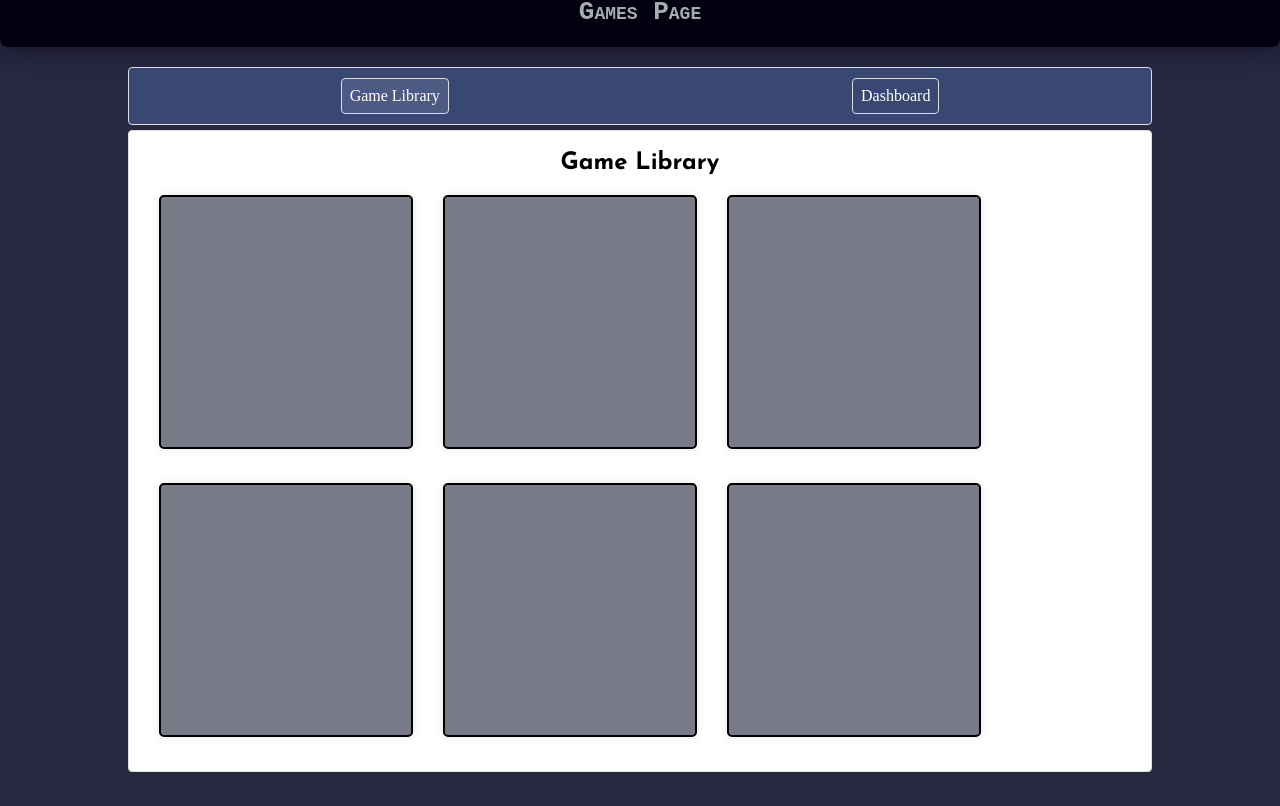
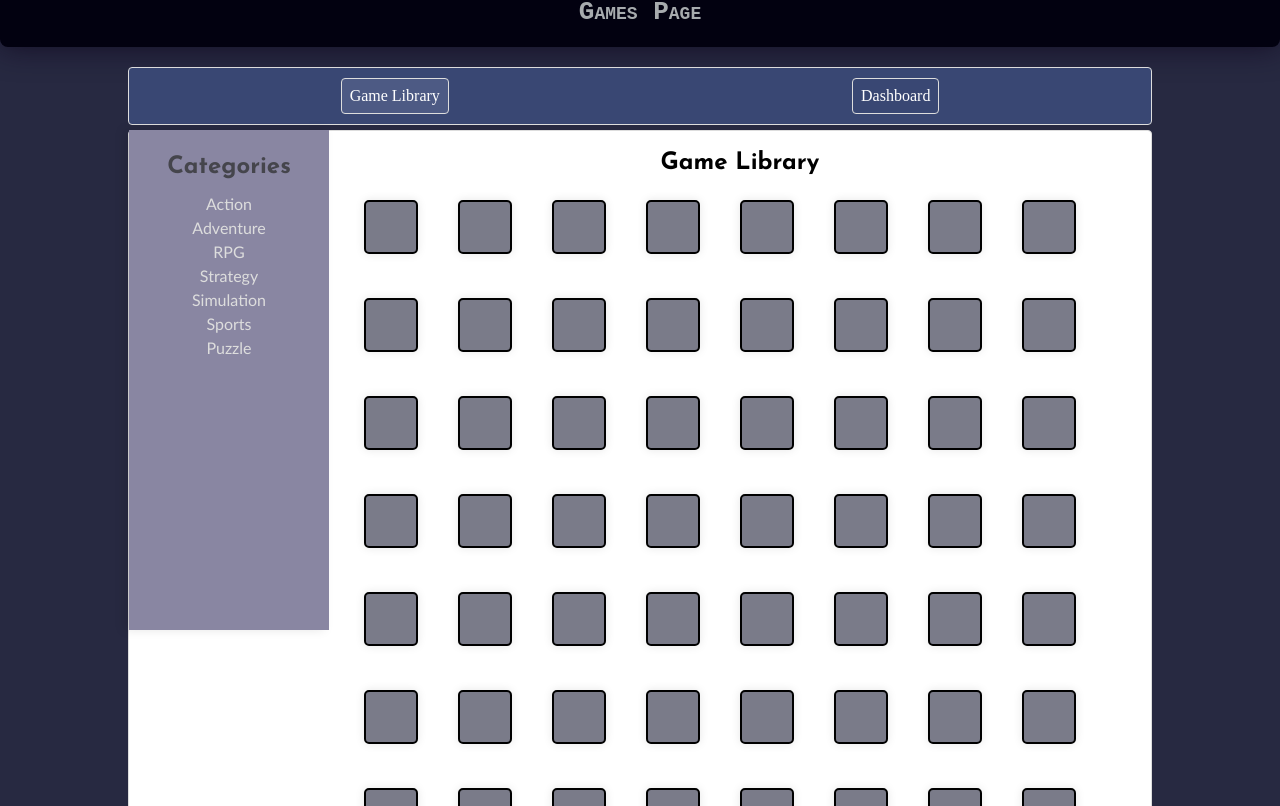
Before and after one commit to bryceberwald/Berz, a React (Create React App) app in the folder client/: page /games in a window 1280 px wide. Shown: the part 614-1420 px from the top of the page. Built offline with nearby package versions, Linux system fonts and the light colour scheme; a web font is replaced by a local one.

Commit message:
Added a GamesNavBar for game types to be categorized in the game library and made changes to the TabComponent which gets rendered on the GamesPage.

```diff
--- /dev/null
+++ b/client/src/components/GamesNavBar/GamesNavBar.css
@@ -0,0 +1,42 @@
+/* RightSidebar.css */
+
+.games-navbar {
+    width: 200px;
+    margin-left: -215px;
+    margin-top: -50px;
+    height: 500px;
+    background-color: hsl(247, 13%, 58%);
+    overflow-y: auto; /* Enable vertical scrolling if content exceeds the height */
+    box-shadow: -5px 0 10px rgba(0, 0, 0, 0.1);
+    position: absolute;
+
+  }
+
+  .games-navbar h2 {
+    color: #45454c;
+    margin-top: 20px;
+  }
+
+  .games-navbar .options-list {
+    margin-top: 10px;
+  }
+
+  .games-navbar ul {
+    list-style: none;
+    padding: 0;
+  }
+
+  .games-navbar li {
+    margin-bottom: 5px;
+    cursor: pointer;
+    transition: background-color 0.2s ease;
+    text-align: center;
+    font-family: 'Trebuchet MS', 'Lucida Sans Unicode', 'Lucida Grande', 'Lucida Sans', Arial, sans-serif;
+    color: #ddd;
+  }
+
+  .games-navbar li:hover {
+    background-color: #625870;
+  }
+
+  /* Add additional styling as needed */
--- /dev/null
+++ b/client/src/components/GamesNavBar/GamesNavBar.js
@@ -0,0 +1,31 @@
+import React from 'react';
+import './GamesNavBar.css'; // You can create a CSS file for styling
+
+const GamesNavBar = () => {
+
+  const options = [
+    'Action',
+    'Adventure',
+    'RPG',
+    'Strategy',
+    'Simulation',
+    'Sports',
+    'Puzzle',
+    // Add more options as needed
+  ];
+
+  return (
+    <div className="games-navbar">
+      <h2>Categories</h2>
+      <div className="options-list">
+        <ul>
+          {options.map((option, index) => (
+            <li key={index}>{option}</li>
+          ))}
+        </ul>
+      </div>
+    </div>
+  );
+};
+
+export default GamesNavBar;
--- a/client/src/components/TabComponent/TabComponent.css
+++ b/client/src/components/TabComponent/TabComponent.css
@@ -39,6 +39,10 @@
     background-color: #fff;
 }
 
+.tab-container .tab-content .tab-content-1 {
+    margin-left: 200px;
+}
+
 .tab-container .tab-content h2, p {
     font-family: "Josefin Sans", sans-serif;
     text-align: center;
@@ -46,13 +50,18 @@
 }
 
 .tab-container .tab-content .game-container {
-    width: 250px;
-    margin: 15px;
-    min-width: 250px;
-    height: 250px;
+    width: 50px;
+    margin: 20px;
+    min-width: 50px;
+    height: 50px;
     border-radius: 5px;
     border: 2px solid #000000;
     background-color: #7a7b89;
     box-shadow: 0 0 10px rgba(0, 0, 0, 0.1);
     display: inline-block;
 }
+
+.tab-container .tab-content .game-container:hover {
+    background-color: #9c9faa;
+    cursor: pointer;
+}
--- a/client/src/components/TabComponent/TabComponent.js
+++ b/client/src/components/TabComponent/TabComponent.js
@@ -1,5 +1,6 @@
 import React, { useState } from 'react';
 import './TabComponent.css';
+import GamesNavBar from '../GamesNavBar/GamesNavBar';
 
 const TabComponent = () => {
   const [activeTab, setActiveTab] = useState('tab1');
@@ -27,19 +28,20 @@ const TabComponent = () => {
 
       <div className="tab-content">
         {activeTab === 'tab1' && (
-          <div>
+          <div className='tab-content-1'>
             <h2>Game Library</h2>
-            <div className='game-container'></div>
-            <div className='game-container'></div>
-            <div className='game-container'></div>
-            <div className='game-container'></div>
-            <div className='game-container'></div>
-            <div className='game-container'></div>
+
+            <GamesNavBar />
+
+            {Array.from({ length: 500 }).map((_, index) => (
+              <div key={index} className='game-container'></div>
+            ))}
+
           </div>
         )}
 
         {activeTab === 'tab2' && (
-          <div>
+          <div className='tab-content-2'>
             <h2>Dashboard</h2>
             <p>This is the area for the user to interact with...</p>
           </div>
```
